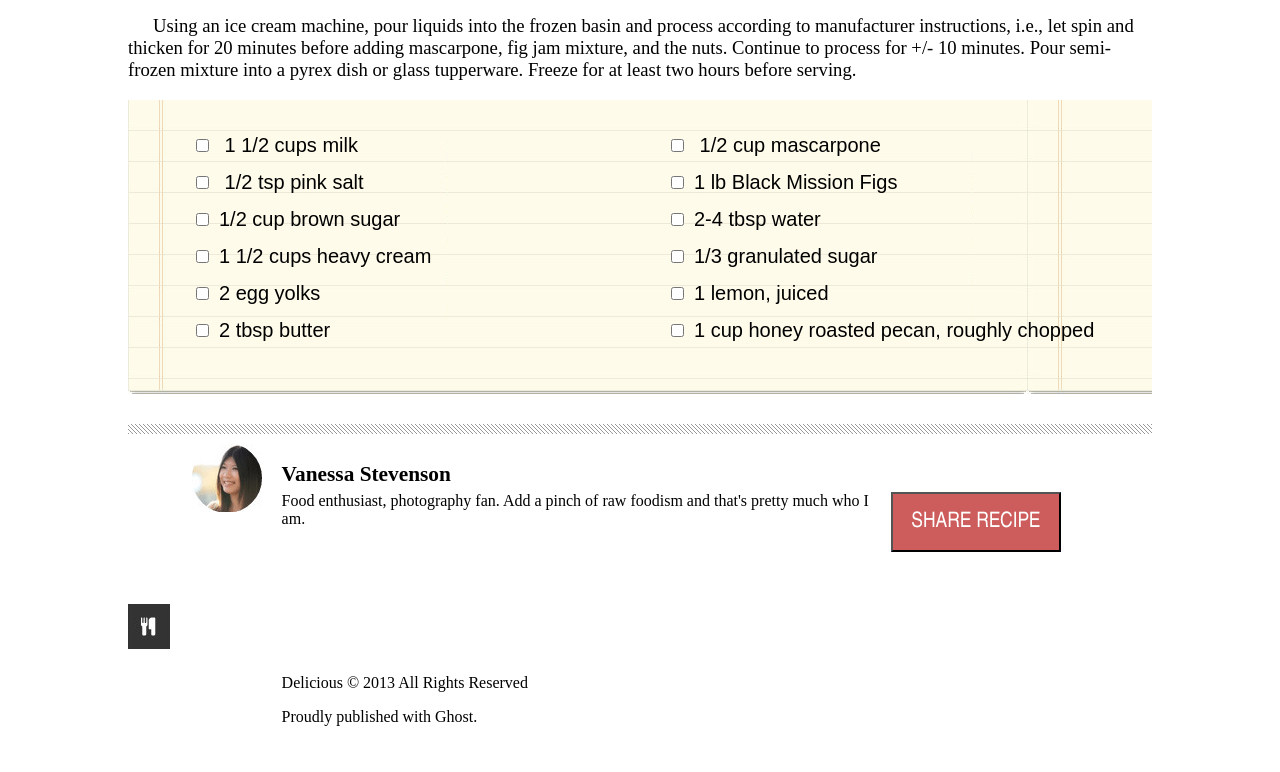
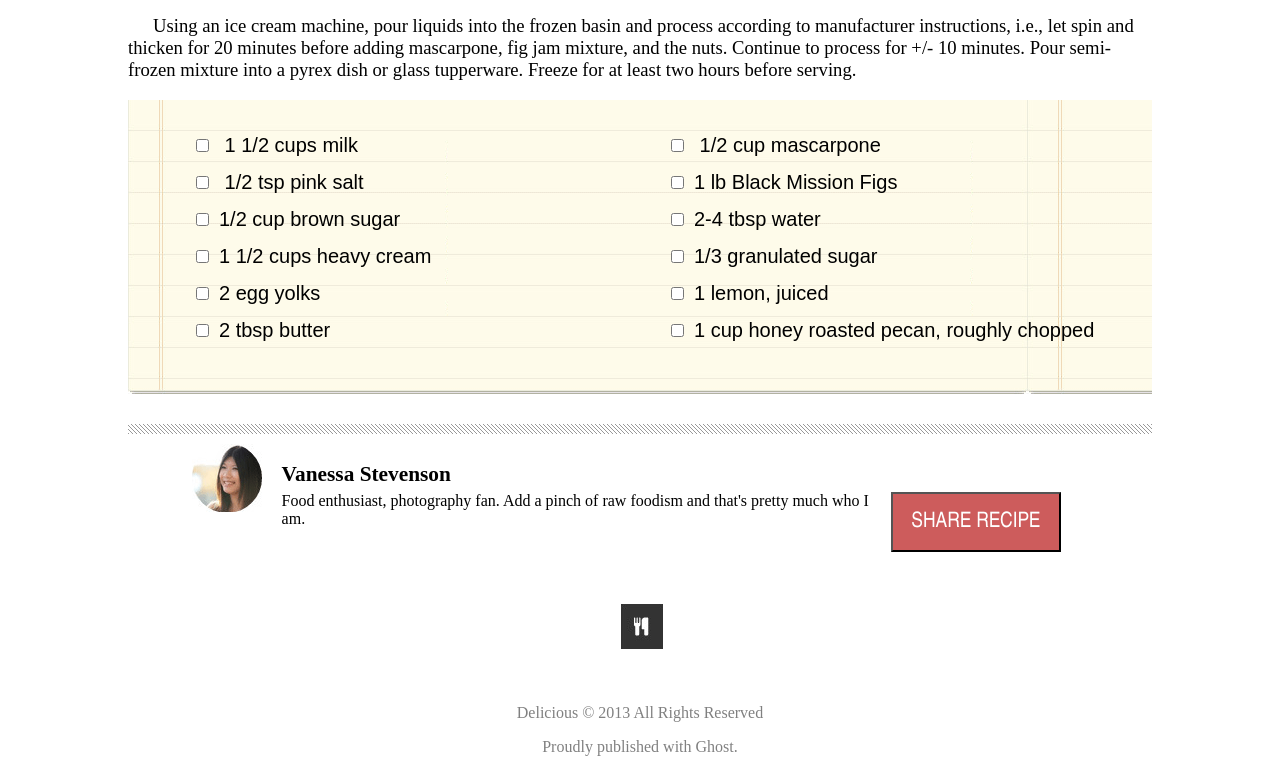
Before and after one commit to SjaanHydrick/lab10-choco-pizza, a plain HTML site: page index.html in a window 1280 px wide. Shown: the part 1017-1789 px from the top of the page. Before the commit the page ends 1759 px from the top, so only its background shows below. Drawn offline with Linux system fonts and the light colour scheme.

Commit message:
extended footer formatting

```diff
--- a/index.html
+++ b/index.html
@@ -53,8 +53,10 @@
     <p>Food enthusiast, photography fan. Add a pinch of raw foodism and that's pretty much who I am.<button>Share Recipe</button></p>
     <br>
     <br>
-    <img src="./lab-assets/logo.png"></p>
-    <p class="gray">Delicious &copy; 2013  All Rights Reserved</p>
-    <p class="gray">Proudly published with Ghost.</p>
+    <img id="foot-logo" src="./lab-assets/logo.png">
+    <div class="gray">
+        <p>Delicious &copy; 2013  All Rights Reserved</p>
+        <p>Proudly published with Ghost.</p>
+    </div>
 </footer>
 </html>
--- a/style.css
+++ b/style.css
@@ -150,6 +150,14 @@ button {
     font-size: 16pt;
 }
 
-.gray {
+#foot-logo {
+    position: absolute;
+    margin-left: 38.5%;
 
 }
+
+.gray {
+    margin-top: 100px;
+    text-align: center;
+    color: gray;
+}
```
